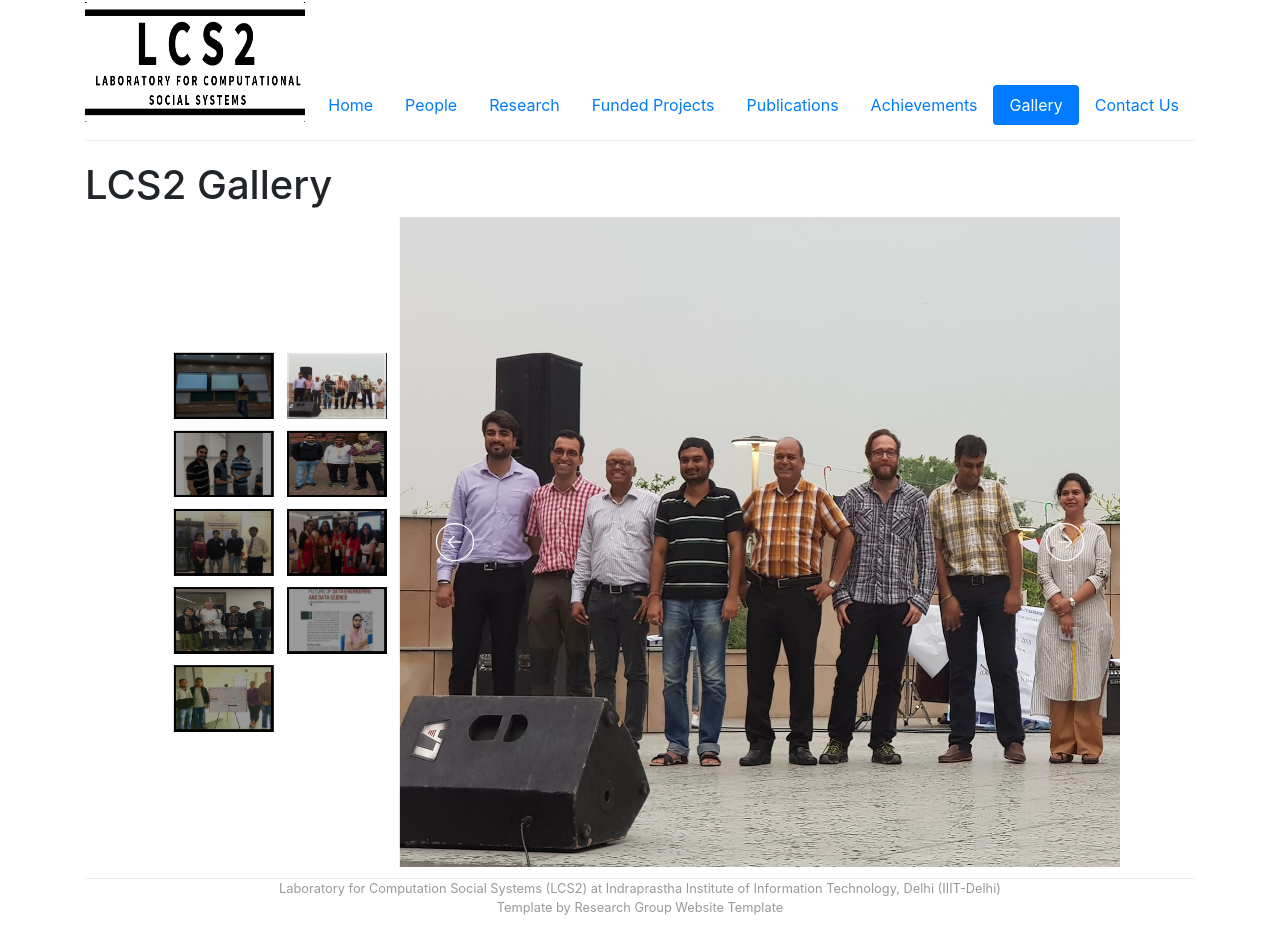
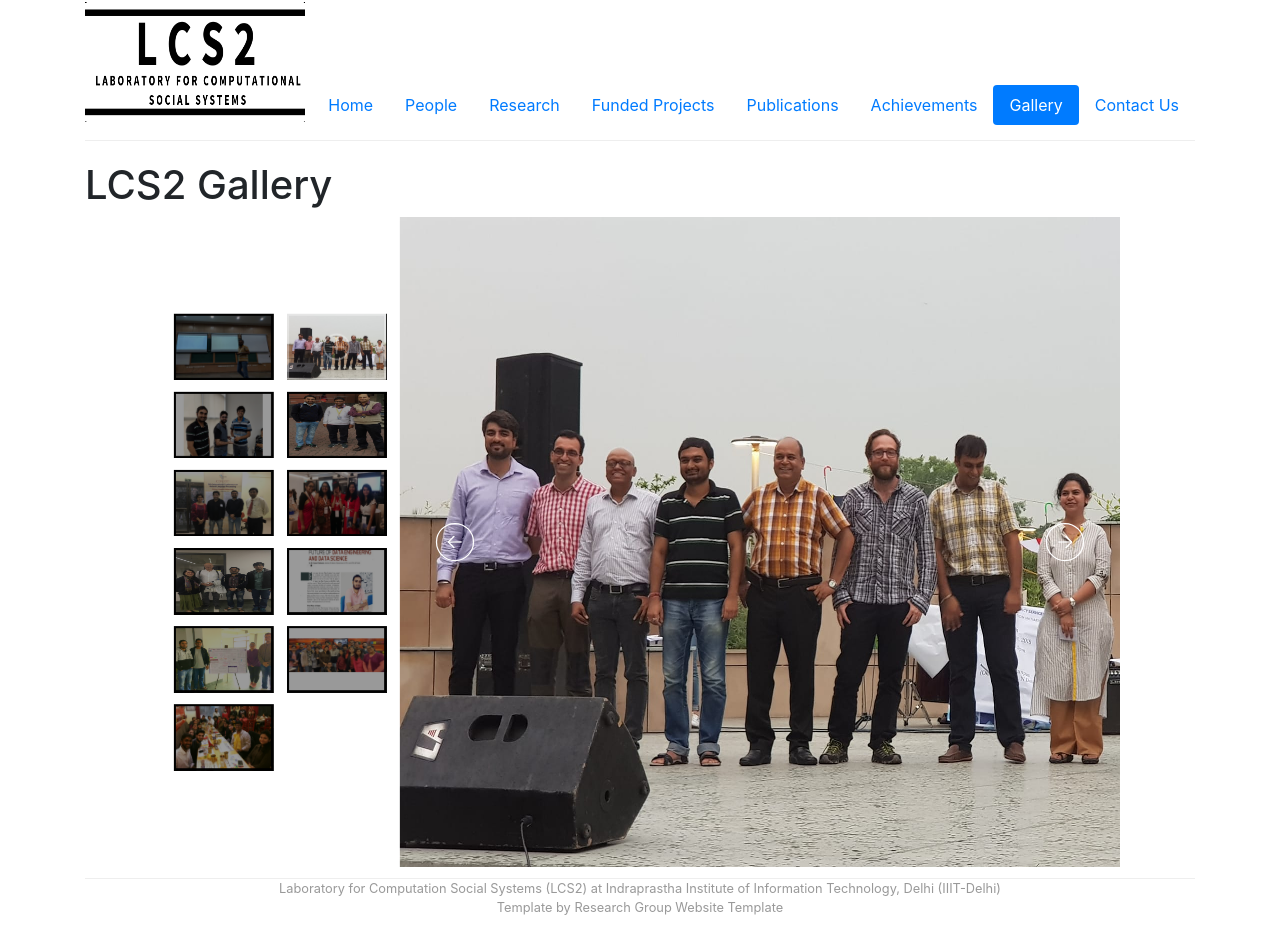
Before and after one commit to LCS2-IIITD/webpage, a Jekyll site: the page built from gallery.html, in a window 1280 px wide. Built offline with Jekyll 4.4.1, drawn with Linux system fonts in a browser that asks for light colours.

Commit message:
Added lab party photos to gallery page

```diff
--- a/gallery.html
+++ b/gallery.html
@@ -165,6 +165,14 @@ title: LCS2 Gallery
                 <img data-u="image" src="img/slider/9.jpg" />
                 <img data-u="thumb" src="img/slider/9.jpg" />
             </div>
+            <div>
+                <img data-u="image" src="img/slider/10.jpg" />
+                <img data-u="thumb" src="img/slider/10.jpg" />
+            </div>
+            <div>
+                <img data-u="image" src="img/slider/11.jpg" />
+                <img data-u="thumb" src="img/slider/11.jpg" />
+            </div>
 
         </div>
         <!-- Thumbnail Navigator -->
```
Also changed, not shown: img/slider/10.jpg (added), img/slider/11.jpg (added).
